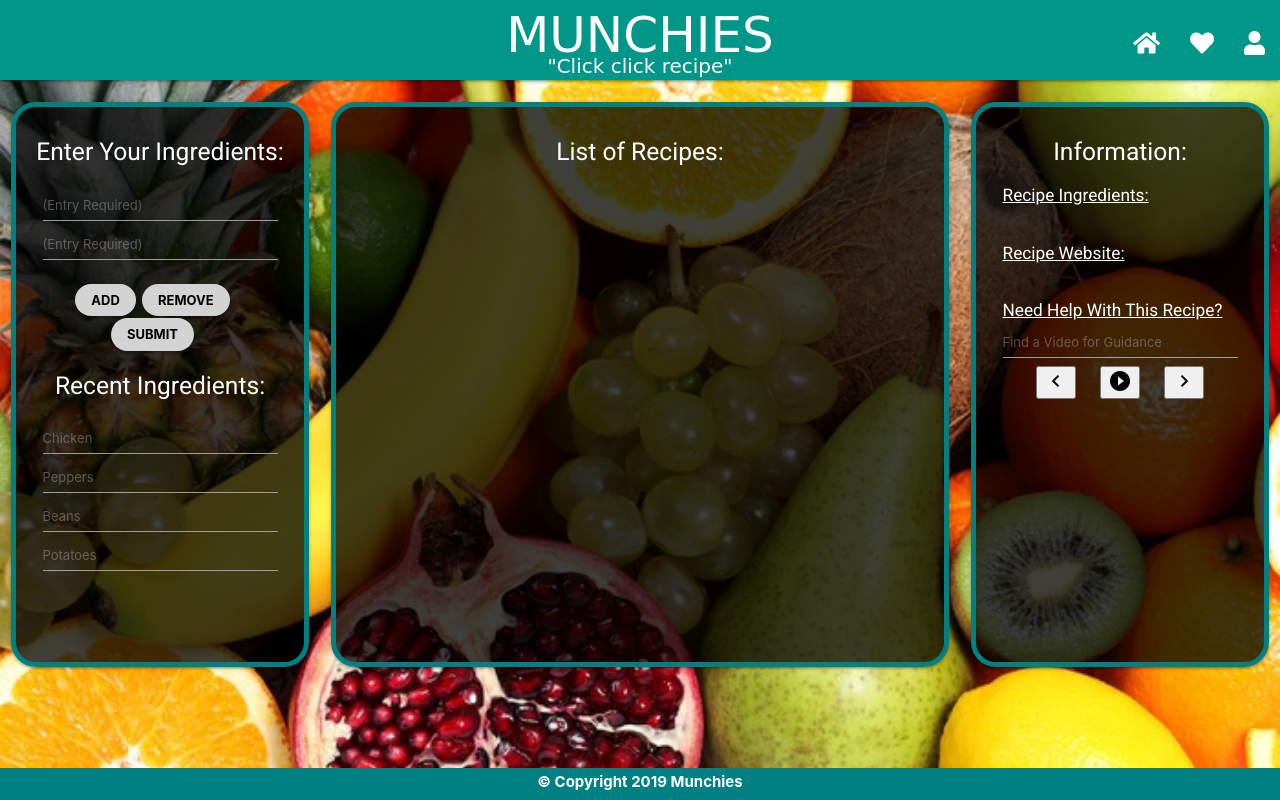
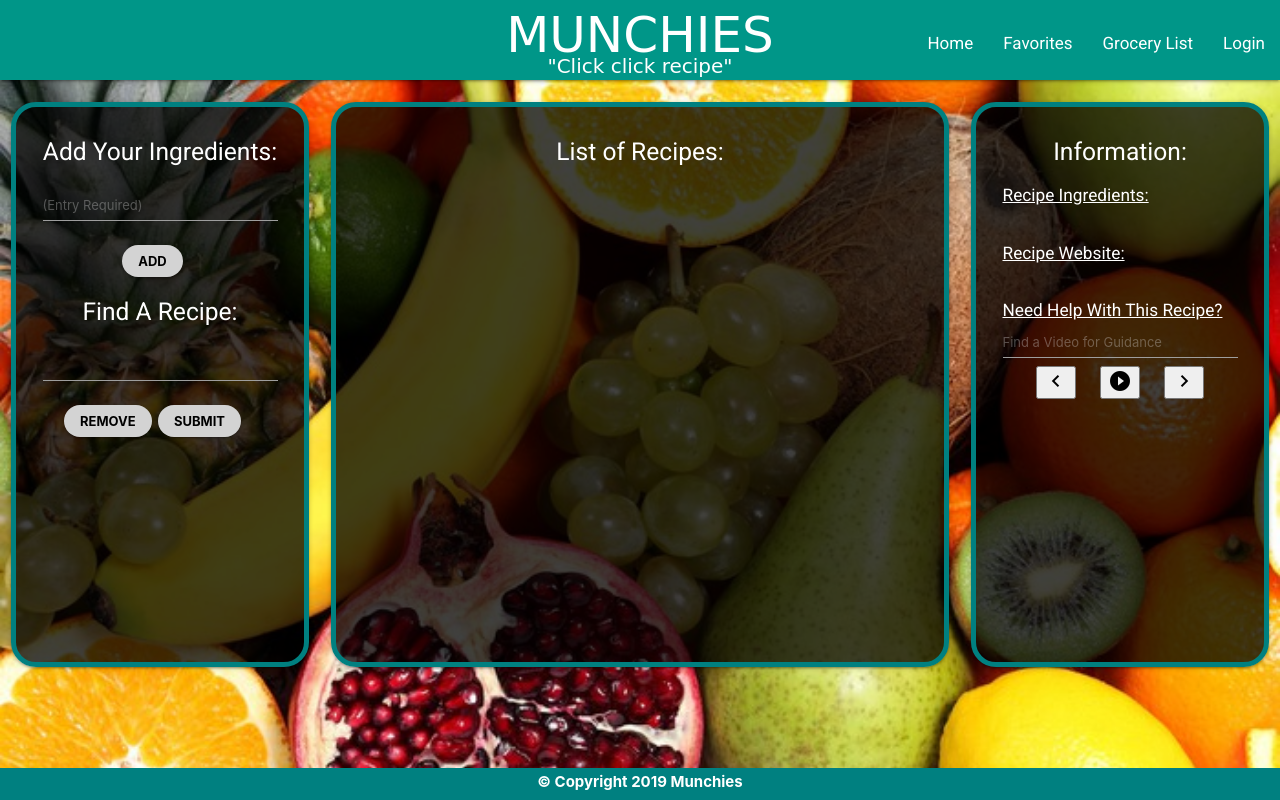
Before and after one commit to kpatel1209/Munchies, a plain HTML site: page main.html in a window 1280 px wide. Both pictures are taken after a click on the link "ADD". Drawn offline with nearby package versions, Linux system fonts and the light colour scheme; a web font is replaced by a local one.

Commit message:
more changes

```diff
--- a/assets/javascript/ajax.js
+++ b/assets/javascript/ajax.js
@@ -1,19 +1,45 @@
 $(document).ready(function() {
 
-    // let ingredientList = [];
+    let searchResult = [];
 
-    // $("#add-ing-btn").on("change", function(){
-    //     let ingred = $("#user-ing-input").val(this.value);
-    //     // let ingredientList = [];
-    //     // ingredientList.push(ingred);
-    //     console.log(ingred);
-    // });
+    // Variables for Add/Remove ingredient button.
+    let maxField = 10; //Input fields increment limitation
+    let x = 1; //Initial field counter is 1
 
-    $("#submit-ing-btn").on("click", function(){
+    // Add ingredients to array and display for the user
+    $("#add-ing-btn").on("click", function(event) {
+        event.preventDefault();
 
-        let searchResult = ["beef", "onion"];
+        let food = $("#new-ingredient").val().trim();
 
-        // console.log(searchResult);
+        searchResult.push(food);
+        let newIngLine = '<input type="text" class="old-ingredient" data-index="' + x + '" value="' + food + '" style="height: 2rem; font-size: 13px; color: white;">'; //New input field
+        console.log(newIngLine);
+        // Check max number of input fields
+        if(x < maxField) {
+            x++; //Incrememnt field counter
+            $("#user-ing-list").append(newIngLine);
+
+        };
+
+        $("#user-ing-input").html('<input type="text" class="autocomplete" id="new-ingredient" placeholder="(Entry Required)" required style="height: 2rem; font-size: 13px; color: white;">');
+            // Autocomplete function has to be ran for each new field that is added dynamically.
+            $("input.autocomplete").autocomplete({
+                data: {"Apple": null, "Banana": null, "Carrot": null, "Cheese": null, "Bread": null, "Eggs": null, "Milk": null, "Onions": null, "Beans": null, "Rice": null, "Chicken": null, "Pork": null, "Beef": null,"Bacon": null,"Potatoes": null, "Butter": null,"Mushrooms": null, "Oil": null, "Lemons": null, "Noodles": null, "Chocolate": null, "Sausage": null, "Flour": null, "Vinegar": null, "Yogurt": null, "Peanut": null, "Cabbage": null, "Avocado": null, "Ham": null, "Steak": null, "Eggplant": null, "Grapes": null, "Acai": null, "Apricot": null, "Blackberry": null, "Blueberries": null, "Cucumber": null, "Cocounut": null, "Guava": null, "Kiwi": null, "Lime": null, "Mango": null, "Melon": null, "Orange": null, "Papaya": null, "Peach": null, "Pear": null, "Plum": null, "Pineapple": null, "Pomegranate": null, "Rasberries": null, "Stawberries": null, "Olive": null, "Tomatoes": null, "Zucchini": null, "Corn": null, "Broccoli": null, "Lettuce": null, "Celery": null, "Kale": null, "Cauliflower": null, "Asparagus": null, "Radish": null, "Garlic": null, "Okra": null, "Pepper": null, "Spinach": null, "Beet": null, "Yams": null, "Duck": null, "Venison": null, "Lamb": null, "Goat": null, "Turkey": null, "Veal": null, "Ham": null, "Bologne": null, "Lasagne": null, "Spaghetti": null, "Macaroni": null, "Ravioli": null, "Rigatoni": null, "Linguine": null, "Tortellini": null, "Cereal": null, "Penne": null, "Orzo": null, "Margarine": null}
+            });
+    });
+
+    // Remove ingredients from the array and remove the ingredient from the div
+    $("#remove-ing-btn").on("click", function(event) {
+        event.preventDefault();
+
+        $(".old-ingredient").remove();
+
+        x--; // Decrement field counter
+        // console.log(removeIngButton);
+    });
+
+    $("#submit-ing-btn").on("click", function() {
 
         // Clear local storage for this search results
         localStorage.clear();
@@ -90,7 +116,7 @@ $(document).ready(function() {
             }
         })
     });
-});
+
 
     $(document).on("click", '.view-button', function() {
         let index = ("index", $(this).data('index'));
@@ -121,3 +147,5 @@ $(document).ready(function() {
 
         $(".recipeURL").html(urlSide);
     });
+
+});
--- a/assets/javascript/app.js
+++ b/assets/javascript/app.js
@@ -8,36 +8,36 @@ $(document).ready(function(){
         data: {"Apple": null, "Banana": null, "Carrot": null, "Cheese": null, "Bread": null, "Eggs": null, "Milk": null, "Onions": null, "Beans": null, "Rice": null, "Chicken": null, "Pork": null, "Beef": null,"Bacon": null,"Potatoes": null, "Butter": null,"Mushrooms": null, "Oil": null, "Lemons": null, "Noodles": null, "Chocolate": null, "Sausage": null, "Flour": null, "Vinegar": null, "Yogurt": null, "Peanut": null, "Cabbage": null, "Avocado": null, "Ham": null, "Steak": null, "Eggplant": null, "Grapes": null, "Acai": null, "Apricot": null, "Blackberry": null, "Blueberries": null, "Cucumber": null, "Cocounut": null, "Guava": null, "Kiwi": null, "Lime": null, "Mango": null, "Melon": null, "Orange": null, "Papaya": null, "Peach": null, "Pear": null, "Plum": null, "Pineapple": null, "Pomegranate": null, "Rasberries": null, "Stawberries": null, "Olive": null, "Tomatoes": null, "Zucchini": null, "Corn": null, "Broccoli": null, "Lettuce": null, "Celery": null, "Kale": null, "Cauliflower": null, "Asparagus": null, "Radish": null, "Garlic": null, "Okra": null, "Pepper": null, "Spinach": null, "Beet": null, "Yams": null, "Duck": null, "Venison": null, "Lamb": null, "Goat": null, "Turkey": null, "Veal": null, "Ham": null, "Bologne": null, "Lasagne": null, "Spaghetti": null, "Macaroni": null, "Ravioli": null, "Rigatoni": null, "Linguine": null, "Tortellini": null, "Cereal": null, "Penne": null, "Orzo": null, "Margarine": null}
     });
 
-    // Variables for Add/Remove ingredient button.
-    let maxField = 10; //Input fields increment limitation
-    let addIngButton = $("#add-ing-btn"); //Add Ingredient button selector
-    let removeIngButton = $("#remove-ing-btn"); //Remove Ingredient button selector
-    let ingInputLine = $("#user-ing-input"); //Input field
-    let newIngLine = '<input type="text" class="autocomplete" id="new-ingredient" placeholder="(Entry Required)" style="height: 2rem; font-size: 13px; color: white;">'; //New input field
-    let x = 1; //Initial field counter is 1
+    // // Variables for Add/Remove ingredient button.
+    // let maxField = 10; //Input fields increment limitation
+    // let addIngButton = $("#add-ing-btn"); //Add Ingredient button selector
+    // let removeIngButton = $("#remove-ing-btn"); //Remove Ingredient button selector
+    // let ingInputLine = $("#user-ing-input"); //Input field
+    // let newIngLine = '<input type="text" class="autocomplete" id="new-ingredient" placeholder="(Entry Required)" style="height: 2rem; font-size: 13px; color: white;">'; //New input field
+    // let x = 1; //Initial field counter is 1
 
-    // Function for the ADD ingredient button which allows user to add lines to enter additional ingredients.
-    $(addIngButton).click(function(event){
-        event.preventDefault();
-        let food = addIngButton.val(this.value);
-        console.log(food);
-        //Check max number of input fields
-        if(x < maxField) {
-            x++; //Incrememnt field counter
-            $(ingInputLine).prepend(newIngLine);
-            // Autocomplete function has to be ran for each new field that is added dynamically.
-            $("input.autocomplete").autocomplete({
-                data: {"Apple": null, "Banana": null, "Carrot": null, "Cheese": null, "Bread": null, "Eggs": null, "Milk": null, "Onions": null, "Beans": null, "Rice": null, "Chicken": null, "Pork": null, "Beef": null,"Bacon": null,"Potatoes": null, "Butter": null,"Mushrooms": null, "Oil": null, "Lemons": null, "Noodles": null, "Chocolate": null, "Sausage": null, "Flour": null, "Vinegar": null, "Yogurt": null, "Peanut": null, "Cabbage": null, "Avocado": null, "Ham": null, "Steak": null, "Eggplant": null, "Grapes": null, "Acai": null, "Apricot": null, "Blackberry": null, "Blueberries": null, "Cucumber": null, "Cocounut": null, "Guava": null, "Kiwi": null, "Lime": null, "Mango": null, "Melon": null, "Orange": null, "Papaya": null, "Peach": null, "Pear": null, "Plum": null, "Pineapple": null, "Pomegranate": null, "Rasberries": null, "Stawberries": null, "Olive": null, "Tomatoes": null, "Zucchini": null, "Corn": null, "Broccoli": null, "Lettuce": null, "Celery": null, "Kale": null, "Cauliflower": null, "Asparagus": null, "Radish": null, "Garlic": null, "Okra": null, "Pepper": null, "Spinach": null, "Beet": null, "Yams": null, "Duck": null, "Venison": null, "Lamb": null, "Goat": null, "Turkey": null, "Veal": null, "Ham": null, "Bologne": null, "Lasagne": null, "Spaghetti": null, "Macaroni": null, "Ravioli": null, "Rigatoni": null, "Linguine": null, "Tortellini": null, "Cereal": null, "Penne": null, "Orzo": null, "Margarine": null}
-            });
-        };
-    });
-    // Function for the REMOVE ingredient button which allows user to remove lines that they originally added.  Since the ADD function is prepending a new line, the REMOVE function will now remove the most recent line added.
-    $(removeIngButton).click(function(event){
-        event.preventDefault();
-        $("#new-ingredient").remove();
-        x--;
-        // console.log(removeIngButton);
-    });
+    // // Function for the ADD ingredient button which allows user to add lines to enter additional ingredients.
+    // $(addIngButton).click(function(event){
+    //     event.preventDefault();
+    //     let food = addIngButton.val(this.value);
+    //     console.log(food);
+    //     //Check max number of input fields
+    //     if(x < maxField) {
+    //         x++; //Incrememnt field counter
+    //         $(ingInputLine).prepend(newIngLine);
+    //         // Autocomplete function has to be ran for each new field that is added dynamically.
+    //         $("input.autocomplete").autocomplete({
+    //             data: {"Apple": null, "Banana": null, "Carrot": null, "Cheese": null, "Bread": null, "Eggs": null, "Milk": null, "Onions": null, "Beans": null, "Rice": null, "Chicken": null, "Pork": null, "Beef": null,"Bacon": null,"Potatoes": null, "Butter": null,"Mushrooms": null, "Oil": null, "Lemons": null, "Noodles": null, "Chocolate": null, "Sausage": null, "Flour": null, "Vinegar": null, "Yogurt": null, "Peanut": null, "Cabbage": null, "Avocado": null, "Ham": null, "Steak": null, "Eggplant": null, "Grapes": null, "Acai": null, "Apricot": null, "Blackberry": null, "Blueberries": null, "Cucumber": null, "Cocounut": null, "Guava": null, "Kiwi": null, "Lime": null, "Mango": null, "Melon": null, "Orange": null, "Papaya": null, "Peach": null, "Pear": null, "Plum": null, "Pineapple": null, "Pomegranate": null, "Rasberries": null, "Stawberries": null, "Olive": null, "Tomatoes": null, "Zucchini": null, "Corn": null, "Broccoli": null, "Lettuce": null, "Celery": null, "Kale": null, "Cauliflower": null, "Asparagus": null, "Radish": null, "Garlic": null, "Okra": null, "Pepper": null, "Spinach": null, "Beet": null, "Yams": null, "Duck": null, "Venison": null, "Lamb": null, "Goat": null, "Turkey": null, "Veal": null, "Ham": null, "Bologne": null, "Lasagne": null, "Spaghetti": null, "Macaroni": null, "Ravioli": null, "Rigatoni": null, "Linguine": null, "Tortellini": null, "Cereal": null, "Penne": null, "Orzo": null, "Margarine": null}
+    //         });
+    //     };
+    // });
+    // // Function for the REMOVE ingredient button which allows user to remove lines that they originally added.  Since the ADD function is prepending a new line, the REMOVE function will now remove the most recent line added.
+    // $(removeIngButton).click(function(event){
+    //     event.preventDefault();
+    //     $("#new-ingredient").remove();
+    //     x--;
+    //     // console.log(removeIngButton);
+    // });
 
     //
 });
--- a/main.html
+++ b/main.html
@@ -29,13 +29,16 @@
                     </a>
                     <ul class="right hide-on-med-and-down" id="navbar-links">
                         <li>
-                            <a href="#home" style="font-family: 'Roboto', sans-serif; font-size: 17px;"><i class="fas fa-home"></i></a>
+                            <a href="#home" style="font-family: 'Roboto', sans-serif; font-size: 17px;">Home</a>
                         </li>
                         <li>
-                            <a href="./404.html" style="font-family: 'Roboto', sans-serif; font-size: 17px;"><i class="fas fa-heart"></i></i></a>
+                            <a href="#home" style="font-family: 'Roboto', sans-serif; font-size: 17px;">Favorites</a>
                         </li>
                         <li>
-                            <a href="./login.html" style="font-family: 'Roboto', sans-serif; font-size: 17px;"><i class="fas fa-user"></i></a>
+                            <a href="./grocerylist.html" style="font-family: 'Roboto', sans-serif; font-size: 17px;">Grocery List</a>
+                        </li>
+                        <li>
+                            <a href="#login" style="font-family: 'Roboto', sans-serif; font-size: 17px;">Login</a>
                         </li>
                     </ul>
                 </div>
@@ -46,13 +49,16 @@
     <!-- Mobile Navbar -->
     <ul class="sidenav" id="mobile-nav">
         <li>
-            <a href="#home" style="font-family: 'Roboto', sans-serif; font-size: 17px;"><i class="fas fa-home"></i></a>
+            <a href="#home" style="font-family: 'Roboto', sans-serif; font-size: 17px;">Home</a>
         </li>
         <li>
-            <a href="./404.html" style="font-family: 'Roboto', sans-serif; font-size: 17px;"><i class="fas fa-heart"></i></i></a>
+            <a href="#favorites" style="font-family: 'Roboto', sans-serif; font-size: 17px;">Favorites</a>
         </li>
         <li>
-            <a href="./login.html" style="font-family: 'Roboto', sans-serif; font-size: 17px;"><i class="fas fa-user"></i></a>
+            <a href="./grocerylist.html" style="font-family: 'Roboto', sans-serif; font-size: 17px;">Grocery List</a>
+        </li>
+        <li>
+            <a href="#login" style="font-family: 'Roboto', sans-serif; font-size: 17px;">Login</a>
         </li>
     </ul>
 
@@ -62,28 +68,27 @@
             <div class="row">
                 <div class="col s12 m3" id="first-box">
                     <div class="card three-boxes scroll-box scroll2" style="background-color:rgba(0, 0, 0, 0.75);">
-                        <div class="new-ing-box ">
-                            <h5 class="center" id="enter-your-ingredients-header" style="color: white; font-family: 'Roboto', sans-serif;"><strong>Enter Your Ingredients:</strong></h5>
+                        <div class="new-ing-box">
+                            <h5 class="center" id="enter-your-ingredients-header" style="color: white; font-family: 'Roboto', sans-serif;"><strong>Add Your Ingredients:</strong></h5>
                             <div class="row">
                                 <div class="input-field col s12" id="user-ing-input">
                                     <!-- New Ingredient fields have an autocomplete function; -->
-                                    <input type="text" class="autocomplete" id="new-ingredient" placeholder="(Entry Required)" style="height: 2rem; font-size: 13px; color: white;">
+                                    <input type="text" class="autocomplete" id="new-ingredient" placeholder="(Entry Required)" required style="height: 2rem; font-size: 13px; color: white;">
                                 </div>
                                 <div class="add-remove-submit center">
                                     <a class="waves-effect waves-light btn-small" id="add-ing-btn" style="font-size: 13px; color: black; font-weight: bold;">Add</a>
-                                    <a class="waves-effect waves-light btn-small" id="remove-ing-btn" style="font-size: 13px; color: black; font-weight: bold;">Remove</a>
-                                    <a class="waves-effect waves-light btn-small" id="submit-ing-btn" style="font-size: 13px; color: black; font-weight: bold;">Submit</a>
+
                                 </div>
                             </div>
                         </div>
                         <div class="recent-ing-box">
-                            <h5 class="center" id="recent-ingredients-header" style="color: white; font-family: 'Roboto', sans-serif;"><strong>Recent Ingredients:</strong></h5>
+                            <h5 class="center" id="recent-ingredients-header" style="color: white; font-family: 'Roboto', sans-serif;"><strong>Find A Recipe:</strong></h5>
                             <div class="row" id="recent-ing-box">
-                                <div class="input-field col s12" id="recent-ing-list">
-                                    <input type="text" class="old-ingredient" placeholder="Chicken" style="height: 2rem; font-size: 13px; color: white;">
-                                    <input type="text" class="old-ingredient" placeholder="Peppers" style="height: 2rem; font-size: 13px; color: white;">
-                                    <input type="text" class="old-ingredient" placeholder="Beans" style="height: 2rem; font-size: 13px; color: white;">
-                                    <input type="text" class="old-ingredient" placeholder="Potatoes" style="height: 2rem; font-size: 13px; color: white;">
+                                <div class="input-field col s12" id="user-ing-list">
+                                </div>
+                                <div class="add-remove-submit center">
+                                    <a class="waves-effect waves-light btn-small" id="remove-ing-btn" style="font-size: 13px; color: black; font-weight: bold;">Remove</a>
+                                    <a class="waves-effect waves-light btn-small" id="submit-ing-btn" style="font-size: 13px; color: black; font-weight: bold;">Submit</a>
                                 </div>
                             </div>
                         </div>
@@ -92,27 +97,6 @@
                 <div class="col s12 m6" id="second-box">
                     <div class="card three-boxes scroll-box scroll2" id="recipe-loadins" style="background-color:rgba(0, 0, 0, 0.75);">
                         <h5 class="center" style="color: white; font-family: 'Roboto', sans-serif;" ><strong>List of Recipes:</strong></h5>
-                        <!-- <div class="row">
-                            <div class="col s12">
-                                <div class="card">
-                                    <div class="card-content" id="recipe-content">
-                                        <div class="recipe-title">
-                                            <h6 class="lable center" id="recipe-name"><strong></strong>
-                                                <i class="material-icons" id="fav-icon"></i>
-                                            </h6>
-                                        </div>
-                                        <div class="recipe-text">
-                                            <p class="prep"></p>
-                                            <p class="diet"></p>
-                                            <p class="yield"></p>
-                                        </div>
-                                        <div>
-                                            <img src="" id="recipe-image">
-                                        </div>
-                                    </div>
-                                </div>
-                            </div>
-                        </div> -->
                     </div>
                 </div>
                 <div class="col s12 m3" id="third-box">
```
